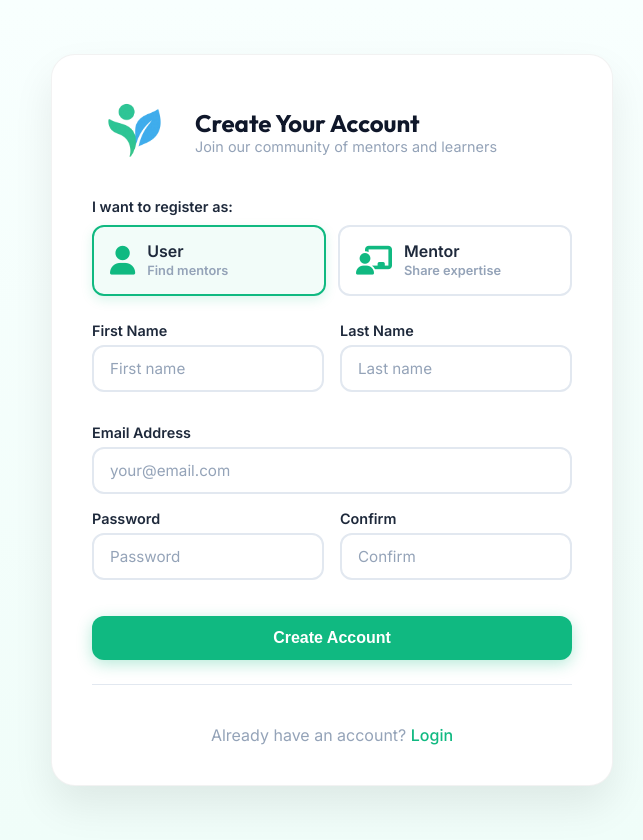
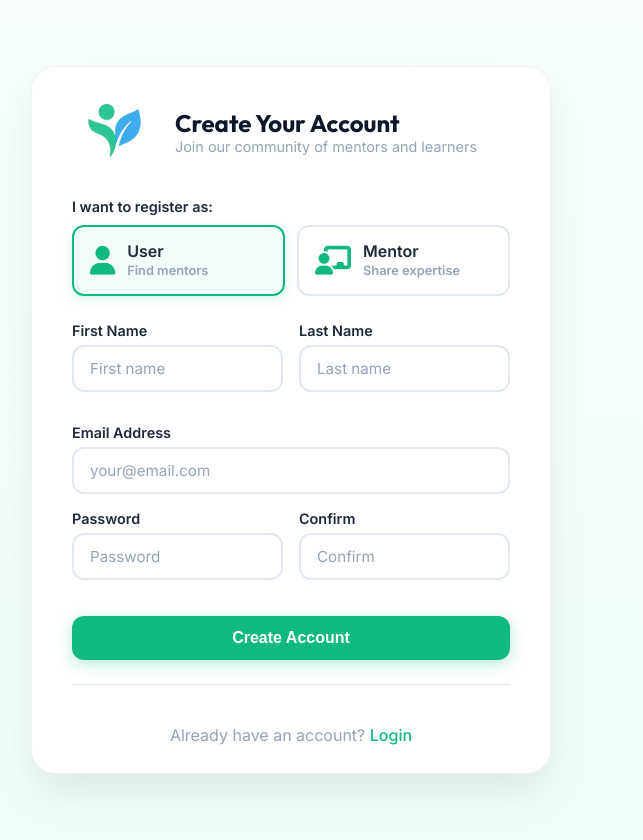
Before and after one commit to Cmanar0/healty_mentoring, a Django app: page /accounts/register/ in a window 1280 px wide. Shown: the whole page, without its empty margins (349-992 px from the left). Run offline with Django 4.2, Linux system fonts and the light colour scheme.

Commit message:
Adjust card padding to 20px top/bottom and ensure proper centering

```diff
--- a/static/css/auth.css
+++ b/static/css/auth.css
@@ -23,13 +23,16 @@
 /* Auth Container */
 .auth-container {
   width: 100%;
-  max-width: 480px;
+  max-width: 520px;
+  display: flex;
+  align-items: center;
+  justify-content: center;
 }
 
 .auth-card {
   background: white;
   border-radius: 24px;
-  padding: 32px 40px;
+  padding: 20px 40px;
   box-shadow: 0 20px 40px rgba(0,0,0,0.08);
   width: 100%;
   max-width: 520px;
```
